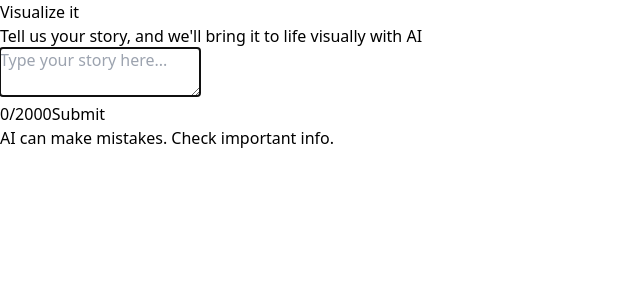
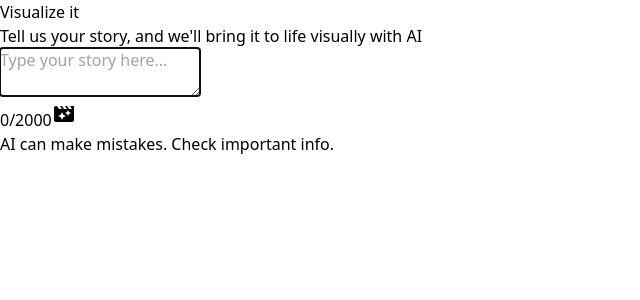
Before and after one commit to PawelGargula/visualize-it, a React (Vite) app: page / in a window 1280 px wide. Shown: the top 300 px of the page, without its empty margins (0-640 px from the left). Built offline with nearby package versions, Linux system fonts and the light colour scheme.

Commit message:
update README, upgrade React and TypeScript types, enhance form submission handling

```diff
--- a/src/App.tsx
+++ b/src/App.tsx
@@ -14,7 +14,14 @@ function App() {
     <div className="min-h-screen flex flex-col">
      <Header />
       <main className="flex-1 container mx-auto px-4 py-8">
-        <form action="">
+        <form action={async (formData) => {
+          await new Promise((resolve) => {
+            setTimeout(() => {
+              console.log('Form submitted:', formData.get('chat'));
+              resolve(true);
+            }, 5000);
+          });
+        }}>
           <div className="rounded-2xl shadow-lg">
             <TextArea
               maxLength={MAX_CHARS}
--- a/src/components/submit-button.tsx
+++ b/src/components/submit-button.tsx
@@ -1,13 +1,26 @@
+import { useFormStatus } from "react-dom";
+import { MdMovieFilter } from "react-icons/md";
+import { BsStars } from "react-icons/bs";
+
 export default function SubmitButton({
-  isActive
-} : {
-  isActive: boolean
+  isActive,
+}: {
+  isActive: boolean;
 }) {
+  const { pending } = useFormStatus();
+
   return (
-    <button
-      className=""
-      disabled={!isActive}
-      type="submit"
-    >Submit</button>
+    pending ? (
+      <BsStars className="text-amber-500 animate-pulse" size={24} />
+    ) : (
+      <button
+        aria-label="Generate video"
+        className="text-amber-500 disabled:text-gray-400 disabled:cursor-not-allowed"
+        disabled={!isActive || pending}
+        type="submit"
+      >
+        <MdMovieFilter size={24} />
+      </button>
+    )
   )
 }
--- a/src/components/text-area.tsx
+++ b/src/components/text-area.tsx
@@ -1,3 +1,5 @@
+import { useFormStatus } from "react-dom";
+
 export default function TextArea({
   maxLength,
   value,
@@ -7,11 +9,14 @@ export default function TextArea({
   value: string
   setValue: React.Dispatch<React.SetStateAction<string>>
 }) {
+  const { pending } = useFormStatus();
   return (
     <textarea
         autoFocus={true}
         aria-label="Chat"
-        className="block border-t border-x border-slate-300 focus:outline-none h-64 p-4 rounded-t-2xl w-full"
+        className={`block border-t border-x border-slate-300 focus:outline-none h-64 p-4 rounded-t-2xl w-full disabled:cursor-not-allowed
+          ${pending ? 'animate-pulse bg-slate-50' : ''}`}
+        disabled={pending}
         id="chat"
         maxLength={maxLength}
         name="chat"
```
Also changed, not shown: package.json (+4 -4 lines), 2 other files (tests, documents, lock files or other folders).
